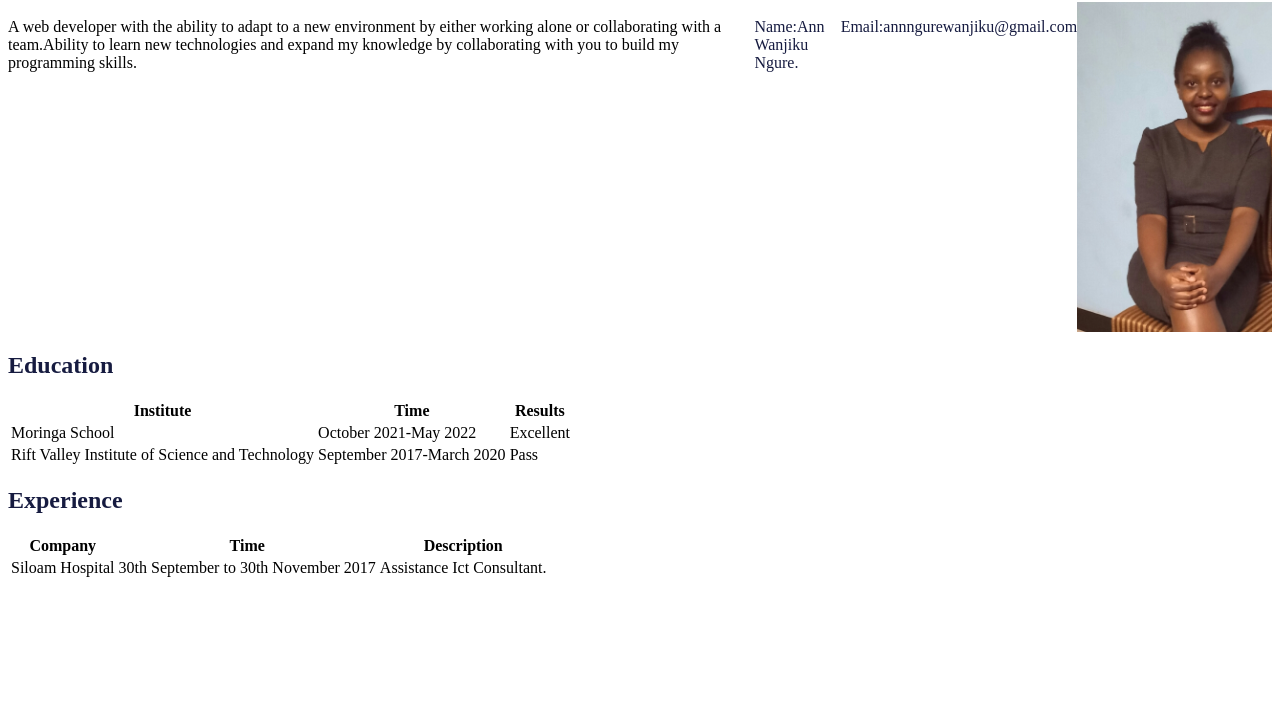
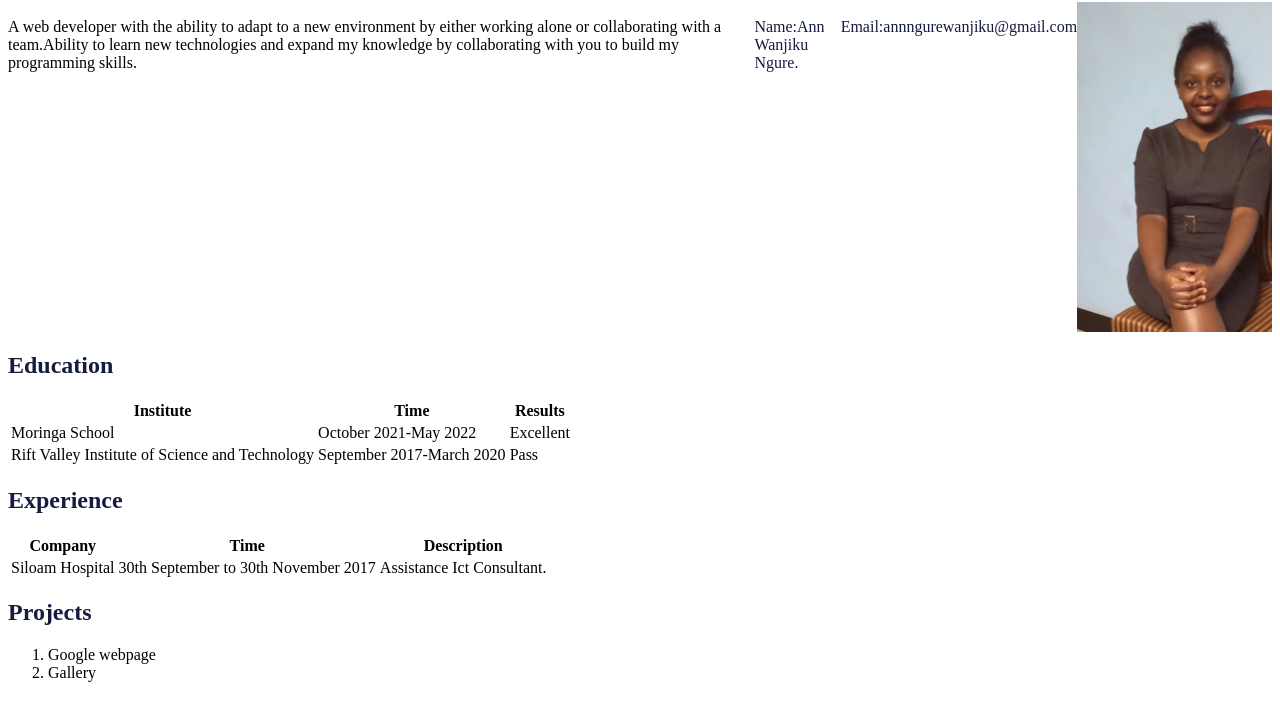
Before and after one commit to annngure/CV, a website: page index.html in a window 1280 px wide. Shown: the part 78-798 px from the top of the page. Drawn offline with Linux system fonts and the light colour scheme.

Commit message:
add project section

```diff
--- a/index.css
+++ b/index.css
@@ -14,5 +14,8 @@
    color: #161B40;
 }
 #experience_heading{
-    color:#161B40
+    color:#161B40;
 }
+#projects_title{
+    color:#161B40;
+}
--- a/index.html
+++ b/index.html
@@ -49,5 +49,12 @@
             </tr>
             </table>
        </section>
+       <section id="projects_section">
+            <h1 id="projects_title">Projects</h1>
+            <ol id="projects_list">
+                <li>Google webpage</li>
+                <li>Gallery</li>
+            </ol>
+       </section>
     </body>
 </html>
```
